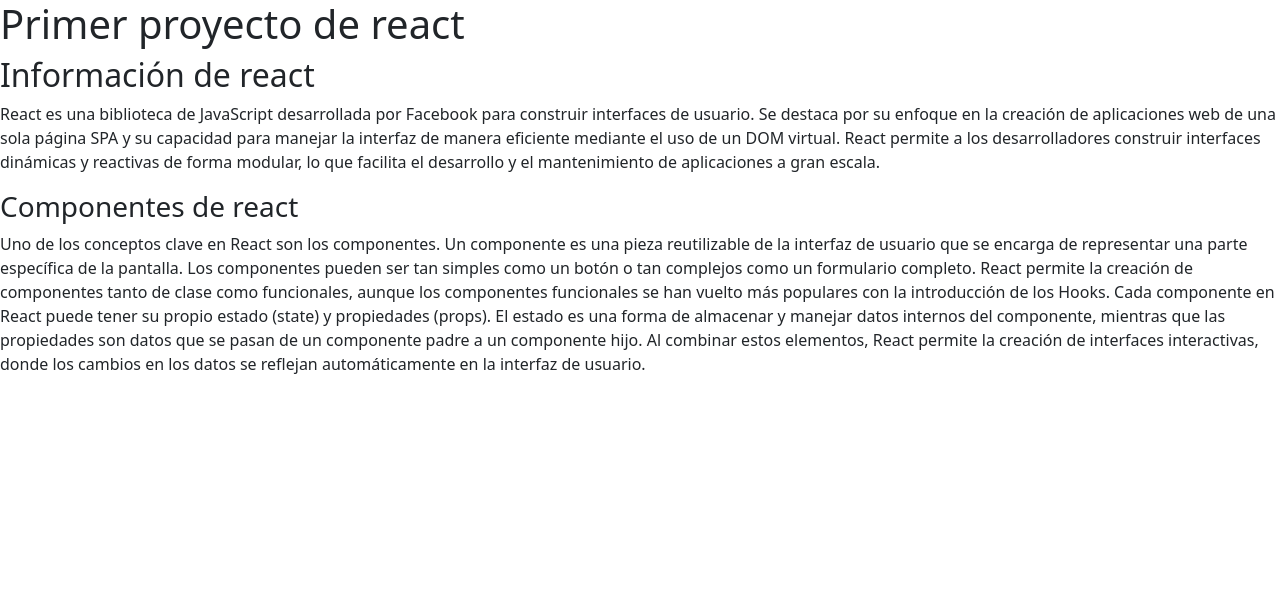
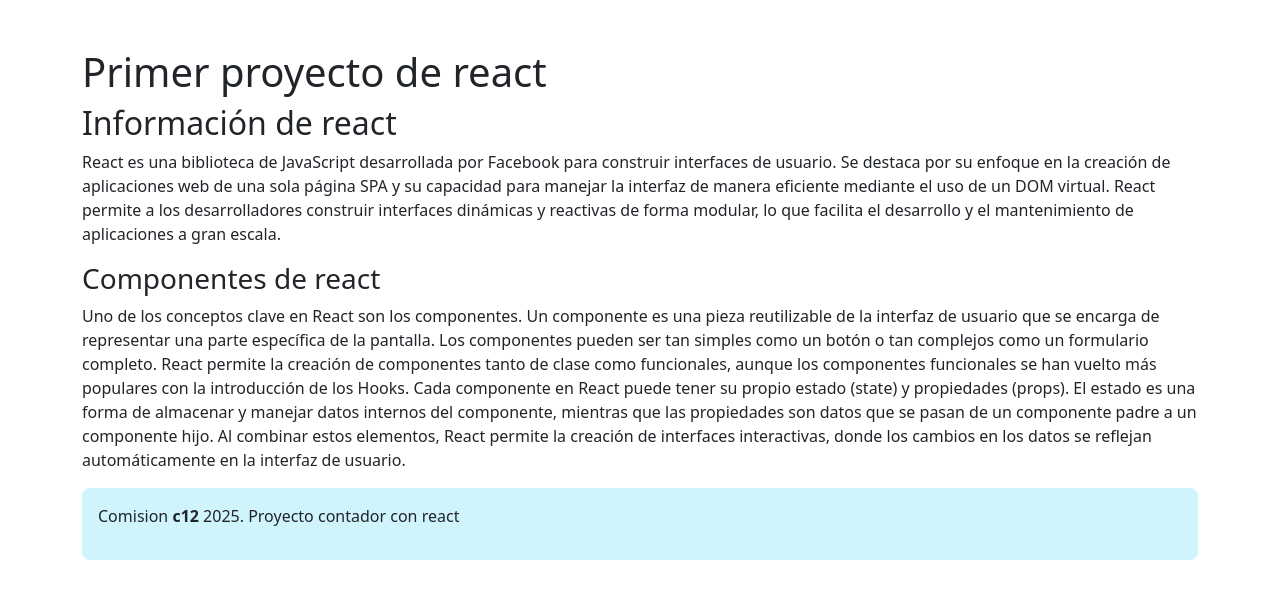
Before and after one commit to ximebarrientos/contador, a React (Vite) app: page / in a window 1280 px wide. Shown: the top 598 px of the page. Built offline with nearby package versions, Linux system fonts and the light colour scheme.

Commit message:
agregamos un ejemplo de uso de props en un nuevo componente comision

```diff
--- a/src/App.jsx
+++ b/src/App.jsx
@@ -1,12 +1,19 @@
 import "bootstrap/dist/css/bootstrap.min.css"
 import Informacion from "./components/Informacion"
+import Comision from "./components/Comision"
 
 function App() {
-
+  //aqui agregamos la logica del componente
+  const nombreComision="c12"
   return (
+    //aqui puedo usar un poco de logica
     <>
-    <h1>Primer proyecto de react</h1>
-    <Informacion></Informacion>
+    <main className="container my-5">
+      {/* aqui aprego todo el maquetado */}
+      <h1>Primer proyecto de react</h1>
+      <Informacion></Informacion>
+      <Comision nombreComisionProps={nombreComision}></Comision>
+    </main>
     </>
   )
   }
--- /dev/null
+++ b/src/components/Comision.jsx
@@ -0,0 +1,12 @@
+const Comision = (props) => {
+  return (
+    <div className="bg-info-subtle p-3 rounded-3">
+      <p>
+        Comision <b>{props.nombreComisionProps}</b> 2025. Proyecto contador con
+        react
+      </p>
+    </div>
+  );
+};
+
+export default Comision;
```
